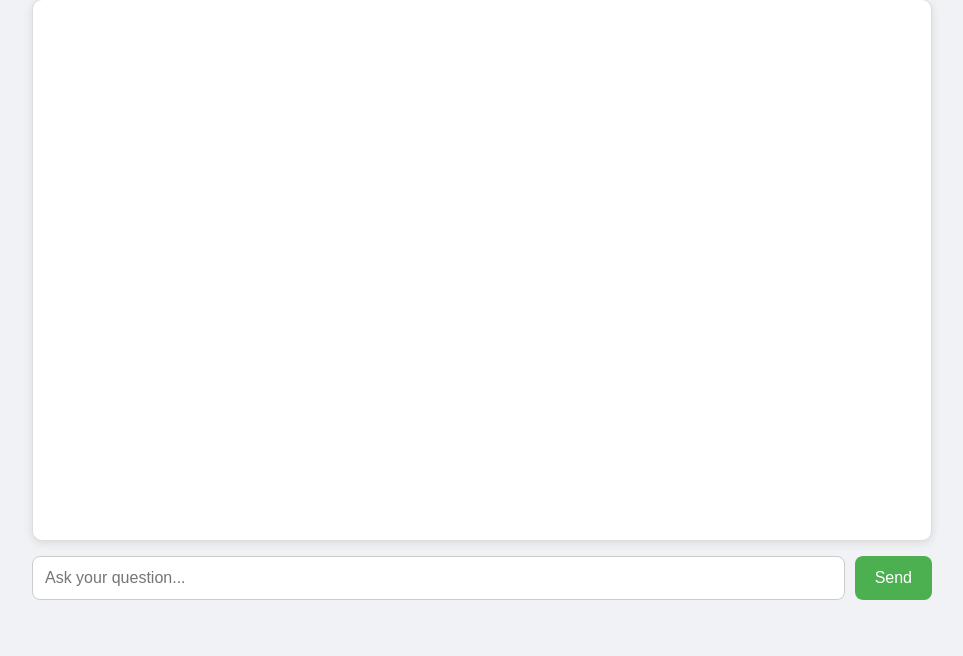
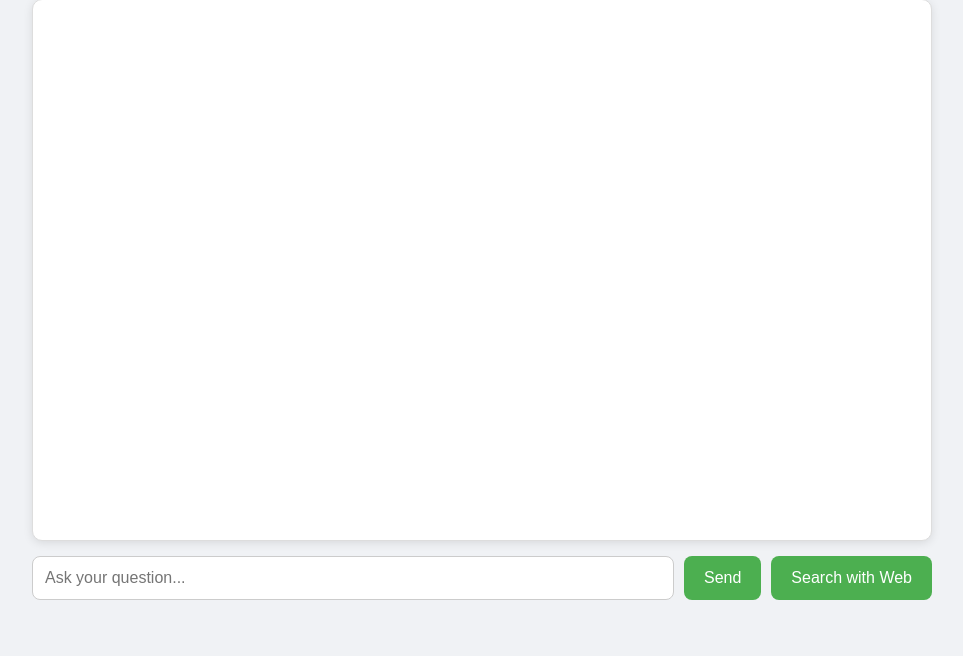
Before and after one commit to CreativeAnamika/simple_chatbot, a Django app: page / in a window 1280 px wide. Shown: the part 104-760 px from the top of the page, without its empty margins (158-1121 px from the left). Run offline with Django 5.2, Linux system fonts and the light colour scheme.

Commit message:
Improved chatbot response logic and added error handling

```diff
--- a/chatbot/chatbot_app/templates/chat.html
+++ b/chatbot/chatbot_app/templates/chat.html
@@ -76,12 +76,13 @@
             font-size: 13px;
             padding: 4px 10px;
             margin-top: 5px;
-            background-color: #f0f0f0;
-            border: 1px solid #ccc;
+            background-color: #333;         /* Dark background */
+            color: #fff;                    /* White text */
+            border: none;
             border-radius: 5px;
             cursor: pointer;
-        }
-
+            transition: background-color 0.3s;
+          }
         #input-container {
             display: flex;
             margin-top: 15px;
@@ -119,6 +120,7 @@
         <div id="input-container">
             <input type="text" id="user-input" placeholder="Ask your question..." />
             <button onclick="sendMessage()">Send</button>
+            <button onclick="sendWebSearch()">Search with Web</button>
         </div>
     </div>
 
@@ -127,17 +129,28 @@
             const userInput = document.getElementById("user-input").value.trim();
             if (!userInput) return;
 
+            processMessage(userInput);  // Use shared helper function
+        }
+
+        function sendWebSearch() {
+            const userInput = document.getElementById("user-input").value.trim();
+            if (!userInput) return;
+
+            processMessage("search: " + userInput);  // Prepend search: automatically
+        }
+
+        function processMessage(finalQuery) {
             const chatBox = document.getElementById("chat-box");
 
-            // Append user message
+            // User message UI
             const userMessage = document.createElement("div");
             userMessage.className = "message";
             userMessage.innerHTML = `
-                <div class="user-msg"><strong>You:</strong><br>${userInput}</div>
+                <div class="user-msg"><strong>You:</strong><br>${finalQuery}</div>
             `;
             chatBox.appendChild(userMessage);
 
-            // Create Gemini response placeholder
+            // Gemini placeholder UI
             const geminiMessage = document.createElement("div");
             geminiMessage.className = "message";
             geminiMessage.innerHTML = `
@@ -148,7 +161,7 @@
             const geminiSpan = geminiMessage.querySelector(".gemini-response");
             document.getElementById("user-input").value = "";
 
-            fetch(`/chat/?msg=${encodeURIComponent(userInput)}`)
+            fetch(`/chat/?msg=${encodeURIComponent(finalQuery)}`)
                 .then(response => {
                     const reader = response.body.getReader();
                     const decoder = new TextDecoder();
@@ -183,6 +196,15 @@
             };
             container.appendChild(copyButton);
         }
+
+        // Enter key triggers sendMessage
+        document.getElementById("user-input").addEventListener("keydown", function(event) {
+            if (event.key === "Enter") {
+                event.preventDefault();
+                sendMessage();
+            }
+        });
     </script>
+
 </body>
 </html>
--- a/chatbot/chatbot_app/views.py
+++ b/chatbot/chatbot_app/views.py
@@ -1,9 +1,36 @@
+# from django.shortcuts import render
+# from django.http import StreamingHttpResponse
+# from .config import get_gemini_chat
+# import time
+
+# # Create your views here.
+
+# chat = get_gemini_chat()
+
+# def index(request):
+#     return render(request, "chat.html")
+
+# def chat_with_gemini(request):
+#     user_msg = request.GET.get("msg", "")
+
+#     def stream():
+#         response = chat.send_message(user_msg, stream=True)
+
+
+#         for chunk in response:
+#             yield chunk.text
+#             time.sleep(0.2)
+#         if len(chat.history) > 3:
+#             chat.history = chat.history[-3:]
+
+
+#     return StreamingHttpResponse(stream(), content_type="text/plain")
+# chatbot_app/views.py
 from django.shortcuts import render
 from django.http import StreamingHttpResponse
 from .config import get_gemini_chat
+from .websearch import perform_web_search
 import time
-
-# Create your views here.
 
 chat = get_gemini_chat()
 
@@ -14,14 +41,17 @@ def chat_with_gemini(request):
     user_msg = request.GET.get("msg", "")
 
     def stream():
-        response = chat.send_message(user_msg, stream=True)
+        if user_msg.lower().startswith("search:"):
+            query = user_msg[len("search:"):].strip()
+            search_result = perform_web_search(query)
+            yield search_result
+        else:
+            response = chat.send_message(user_msg, stream=True)
+            for chunk in response:
+                yield chunk.text
+                time.sleep(0.2)
 
-
-        for chunk in response:
-            yield chunk.text
-            time.sleep(0.2)
         if len(chat.history) > 3:
             chat.history = chat.history[-3:]
 
-
     return StreamingHttpResponse(stream(), content_type="text/plain")
--- /dev/null
+++ b/chatbot/chatbot_app/websearch.py
@@ -0,0 +1,33 @@
+# chatbot_app/websearch.py
+
+import requests
+
+SERPER_API_KEY = "58e900b939b36eba1a7f4ee9dcb40ce2cad84e0d"
+
+def perform_web_search(query: str) -> str:
+    url = "https://google.serper.dev/search"
+    headers = {
+        "X-API-KEY": SERPER_API_KEY,
+        "Content-Type": "application/json"
+    }
+    data = {
+        "q": query
+    }
+
+    response = requests.post(url, headers=headers, json=data)
+    if response.status_code != 200:
+        return "Failed to get search results."
+
+    result = response.json()
+
+    if not result.get("organic"):
+        return "No search results found."
+
+    # Format the top 3 results nicely
+    output = "**Top Web Results:**\n\n"
+    for item in result["organic"][:3]:
+        output += f"🔹 [{item.get('title')}]({item.get('link')})\n"
+        if item.get("snippet"):
+            output += f"   {item['snippet']}\n\n"
+
+    return output
```
